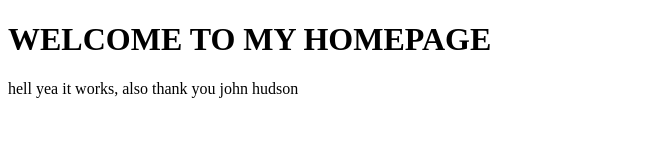
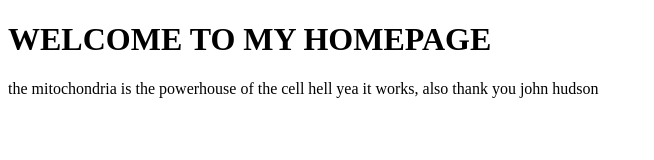
Before and after one commit to cbellonzi/cbellonzi.github.io, a plain HTML site: page index.html in a window 1280 px wide. Shown: the whole page, without its empty margins (0-654 px from the left). Drawn offline with Linux system fonts and the light colour scheme.

Commit message:
fixed it

```diff
--- a/index.html
+++ b/index.html
@@ -6,6 +6,7 @@
   </head>
   <body>
   <h1>WELCOME TO MY HOMEPAGE</h1>
+  <p1> the mitochondria is the powerhouse of the cell </p1>
 	<p1>hell yea it works, also thank you john hudson</p1>
   </body>
 </html>
```
